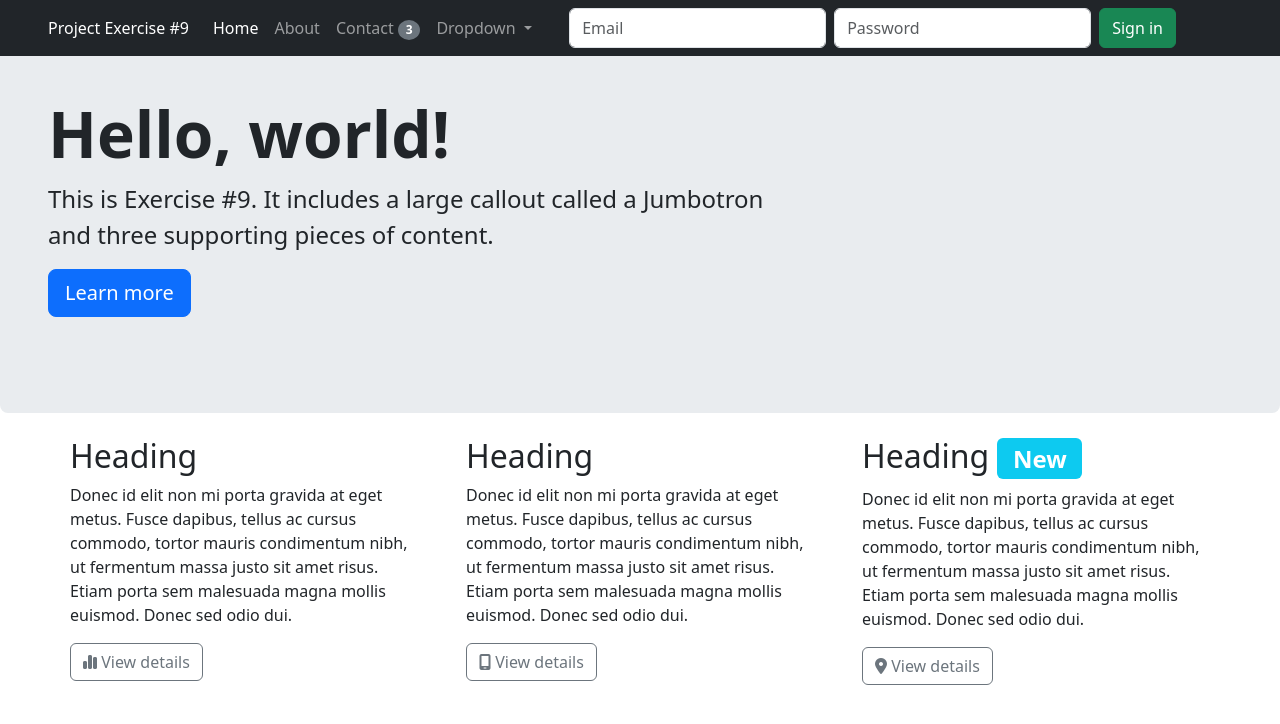
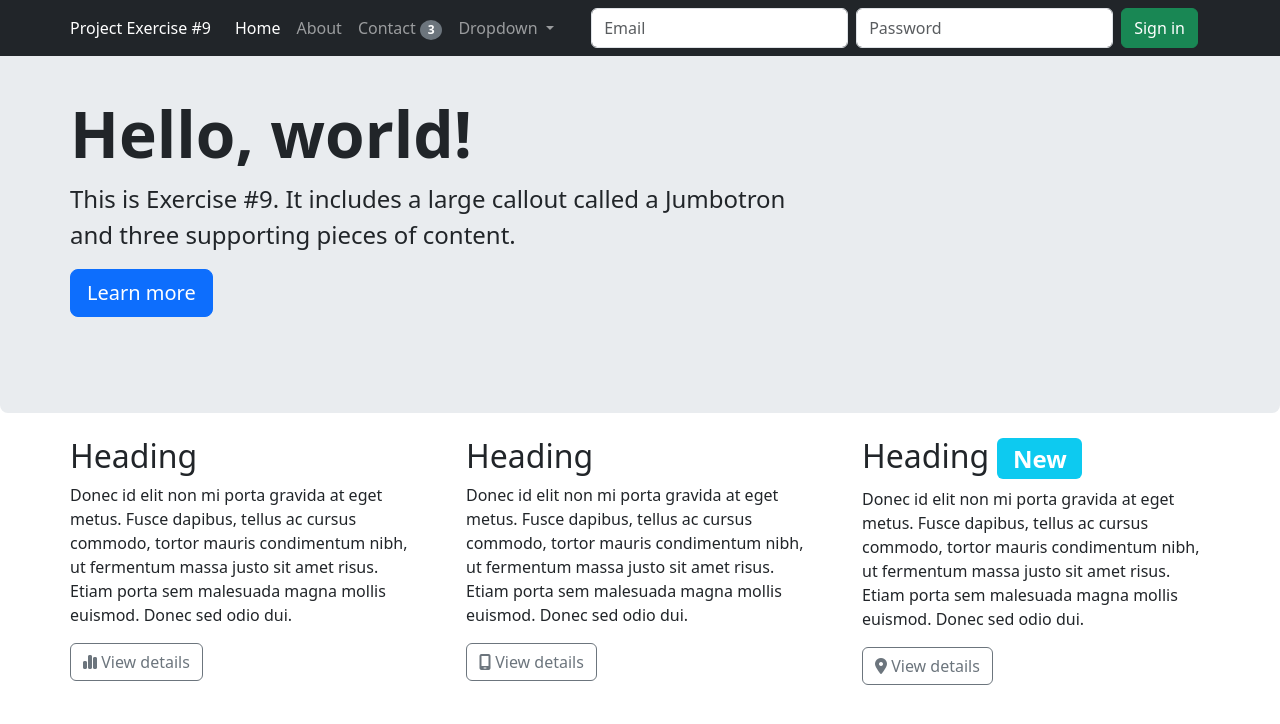
Before and after one commit to fcFn/DI_Bootcamp, a plain HTML site: page week2/day4/exercise1/index.html in a window 1280 px wide. Shown: the top 724 px of the page. Drawn offline with nearby package versions, Linux system fonts and the light colour scheme.

Commit message:
Align nav, jumbotron and heading cols on the left

```diff
--- a/week2/day4/exercise1/index.html
+++ b/week2/day4/exercise1/index.html
@@ -21,8 +21,8 @@
     <title>Document</title>
   </head>
   <body class="h-100">
-    <nav class="ps-5 fixed-top navbar navbar-expand-xl navbar-dark bg-dark">
-      <div class="container-xl ps-0 mx-0">
+    <nav class="ps-5 ps-xl-0 fixed-top navbar navbar-expand-xl navbar-dark bg-dark">
+      <div class="container-xl ps-0 mx-0 mx-xl-auto">
         <a href="#" class="navbar-brand px-0 fs-6">Project Exercise #9</a>
         <button
           class="navbar-toggler"
@@ -80,7 +80,7 @@
       </div>
     </nav>
     <section class="py-5 px-5 mb-4 bg-body-secondary rounded-3">
-      <div class="container-xl py-5 mx-0 px-0">
+      <div class="container-xl py-5 mx-0 mx-xl-auto px-0">
         <h1 class="display-3 fw-bold">Hello, world!</h1>
         <p class="col-md-8 fs-4"
           >This is Exercise #9. It includes a large callout called a Jumbotron
@@ -89,7 +89,7 @@
         <button class="btn btn-primary btn-lg" type="button">Learn more</button>
       </div>
     </section>
-    <section class="container-xl px-5 px-xl-0">
+    <section class="container-xl px-5 px-xl-0 mx-0 mx-xl-auto">
       <div class="row g-5">
         <div class="col-lg-4">
           <h2>Heading</h2>
```
